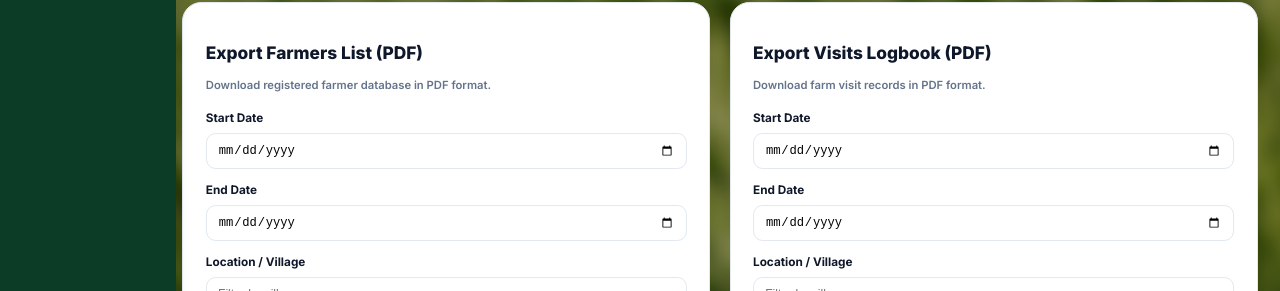
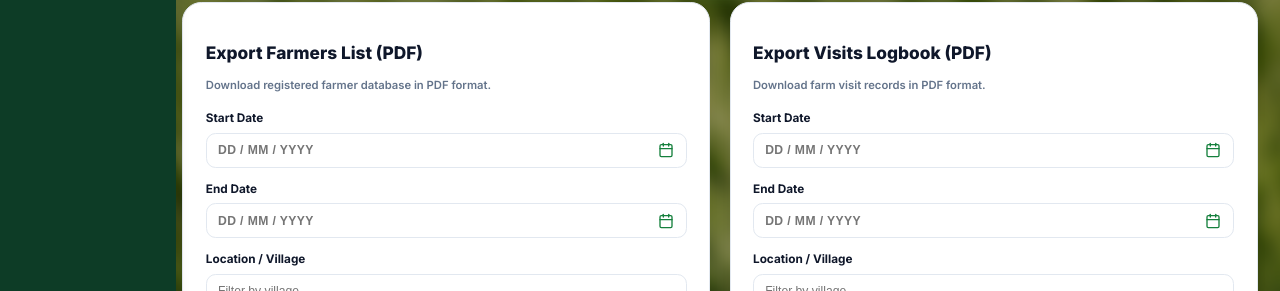
Before and after one commit to ashutosh096/kisanportal, a React (Vite) app in the folder client/: page /admin/export in a window 1280 px wide. Shown: the part 335-626 px from the top of the page. Built offline with nearby package versions, Linux system fonts and the light colour scheme; no server answers; sample sign-in values are in the browser's storage.

Commit message:
fix: enforce visual DD / MM / YYYY date picker across all form fields regardless of browser/OS locale

```diff
--- /dev/null
+++ b/client/src/components/DatePickerDDMMYYYY.jsx
@@ -0,0 +1,161 @@
+import React, { useRef } from 'react';
+import { Calendar } from 'lucide-react';
+
+// Helper to convert ISO YYYY-MM-DD or timestamp to DD / MM / YYYY for visual display
+const formatToDDMMYYYYDisplay = (isoStr) => {
+  if (!isoStr) return '';
+  const clean = String(isoStr).trim().split('T')[0];
+  const parts = clean.split('-');
+  if (parts.length === 3) {
+    if (parts[0].length === 4) {
+      // YYYY-MM-DD -> DD / MM / YYYY
+      return `${parts[2]} / ${parts[1]} / ${parts[0]}`;
+    } else if (parts[2].length === 4) {
+      // DD-MM-YYYY -> DD / MM / YYYY
+      return `${parts[0]} / ${parts[1]} / ${parts[2]}`;
+    }
+  }
+  const slashParts = clean.split('/');
+  if (slashParts.length === 3) {
+    if (slashParts[0].length === 4) {
+      // YYYY/MM/DD -> DD / MM / YYYY
+      return `${slashParts[2]} / ${slashParts[1]} / ${slashParts[0]}`;
+    } else if (slashParts[2].length === 4) {
+      // DD/MM/YYYY -> DD / MM / YYYY
+      return `${slashParts[0]} / ${slashParts[1]} / ${slashParts[2]}`;
+    }
+  }
+  return clean;
+};
+
+// Helper to convert DD / MM / YYYY -> YYYY-MM-DD for standard ISO state
+const formatToISO = (ddmmyyyyStr) => {
+  if (!ddmmyyyyStr) return '';
+  const clean = ddmmyyyyStr.replace(/\s+/g, '').replace(/\//g, '-');
+  const parts = clean.split('-');
+  if (parts.length === 3) {
+    if (parts[0].length <= 2 && parts[2].length === 4) {
+      const day = parts[0].padStart(2, '0');
+      const month = parts[1].padStart(2, '0');
+      const year = parts[2];
+      return `${year}-${month}-${day}`;
+    }
+  }
+  return ddmmyyyyStr;
+};
+
+const DatePickerDDMMYYYY = ({
+  name,
+  value,
+  onChange,
+  placeholder = 'DD / MM / YYYY',
+  required = false,
+  style = {},
+  className = 'input-field',
+}) => {
+  const hiddenNativeRef = useRef(null);
+
+  // Derived display value in DD / MM / YYYY
+  const displayVal = formatToDDMMYYYYDisplay(value);
+
+  const handleNativeChange = (e) => {
+    const rawVal = e.target.value; // YYYY-MM-DD from native datepicker
+    if (onChange) {
+      onChange({
+        target: {
+          name: name || '',
+          value: rawVal,
+        },
+      });
+    }
+  };
+
+  const triggerNativePicker = () => {
+    if (hiddenNativeRef.current) {
+      if (typeof hiddenNativeRef.current.showPicker === 'function') {
+        try {
+          hiddenNativeRef.current.showPicker();
+        } catch (err) {
+          hiddenNativeRef.current.focus();
+        }
+      } else {
+        hiddenNativeRef.current.focus();
+        hiddenNativeRef.current.click();
+      }
+    }
+  };
+
+  // Safe ISO value for hidden input
+  let isoForHidden = '';
+  if (value) {
+    const clean = String(value).split('T')[0].trim();
+    if (clean.includes('-') && clean.split('-')[0].length === 4) {
+      isoForHidden = clean;
+    } else {
+      isoForHidden = formatToISO(clean);
+    }
+  }
+
+  return (
+    <div style={{ position: 'relative', width: '100%', display: 'flex', alignItems: 'center' }}>
+      <input
+        type="text"
+        name={name ? `${name}_display` : undefined}
+        value={displayVal}
+        placeholder={placeholder}
+        required={required}
+        readOnly
+        onClick={triggerNativePicker}
+        className={className}
+        style={{
+          width: '100%',
+          paddingRight: '48px',
+          cursor: 'pointer',
+          fontWeight: 700,
+          letterSpacing: '0.5px',
+          ...style,
+        }}
+      />
+
+      {/* Calendar Icon Button */}
+      <button
+        type="button"
+        onClick={triggerNativePicker}
+        style={{
+          position: 'absolute',
+          right: '12px',
+          background: 'none',
+          border: 'none',
+          cursor: 'pointer',
+          color: '#15803d',
+          padding: '4px',
+          display: 'flex',
+          alignItems: 'center',
+          justifyContent: 'center',
+        }}
+      >
+        <Calendar size={20} />
+      </button>
+
+      {/* Hidden Native Date Input for Browser Calendar Picker */}
+      <input
+        ref={hiddenNativeRef}
+        type="date"
+        name={name}
+        value={isoForHidden}
+        onChange={handleNativeChange}
+        style={{
+          position: 'absolute',
+          opacity: 0,
+          width: 0,
+          height: 0,
+          pointerEvents: 'none',
+          bottom: 0,
+          left: 0,
+        }}
+      />
+    </div>
+  );
+};
+
+export default DatePickerDDMMYYYY;
--- a/client/src/pages/ExportPage.jsx
+++ b/client/src/pages/ExportPage.jsx
@@ -1,5 +1,6 @@
 import React, { useState } from 'react';
 import { Download, Calendar, MapPin, FileText, Layers } from 'lucide-react';
+import DatePickerDDMMYYYY from '../components/DatePickerDDMMYYYY';
 
 const ExportPage = () => {
   const [farmerStartDate, setFarmerStartDate] = useState('');
@@ -118,9 +119,7 @@ const ExportPage = () => {
 
           <div className="form-group">
             <label className="form-label" style={{ fontWeight: 700, color: '#0f172a' }}>Start Date</label>
-            <input
-              type="date"
-              className="input-field"
+            <DatePickerDDMMYYYY
               value={farmerStartDate}
               onChange={(e) => setFarmerStartDate(e.target.value)}
               style={{ borderRadius: '12px', padding: '12px 14px' }}
@@ -129,9 +128,7 @@ const ExportPage = () => {
 
           <div className="form-group">
             <label className="form-label" style={{ fontWeight: 700, color: '#0f172a' }}>End Date</label>
-            <input
-              type="date"
-              className="input-field"
+            <DatePickerDDMMYYYY
               value={farmerEndDate}
               onChange={(e) => setFarmerEndDate(e.target.value)}
               style={{ borderRadius: '12px', padding: '12px 14px' }}
@@ -178,9 +175,7 @@ const ExportPage = () => {
 
           <div className="form-group">
             <label className="form-label" style={{ fontWeight: 700, color: '#0f172a' }}>Start Date</label>
-            <input
-              type="date"
-              className="input-field"
+            <DatePickerDDMMYYYY
               value={surveyStartDate}
               onChange={(e) => setSurveyStartDate(e.target.value)}
               style={{ borderRadius: '12px', padding: '12px 14px' }}
@@ -189,9 +184,7 @@ const ExportPage = () => {
 
           <div className="form-group">
             <label className="form-label" style={{ fontWeight: 700, color: '#0f172a' }}>End Date</label>
-            <input
-              type="date"
-              className="input-field"
+            <DatePickerDDMMYYYY
               value={surveyEndDate}
               onChange={(e) => setSurveyEndDate(e.target.value)}
               style={{ borderRadius: '12px', padding: '12px 14px' }}
--- a/client/src/pages/Form2A.jsx
+++ b/client/src/pages/Form2A.jsx
@@ -3,6 +3,7 @@ import { useNavigate, useParams, Link } from 'react-router-dom';
 import { AuthContext } from '../context/AuthContext';
 import { ArrowLeft, Save, CheckCircle, AlertCircle, Sprout, Lock } from 'lucide-react';
 import ConflictDiffModal from '../components/ConflictDiffModal';
+import DatePickerDDMMYYYY from '../components/DatePickerDDMMYYYY';
 import { addOfflineForm2a } from '../offline/db';
 
 const STANDARD_EXTRA_CROPS = [
@@ -625,7 +626,7 @@ const Form2A = ({ farmerIdProp, onCompleted, embedded = false }) => {
             <label className="form-label" style={{ fontWeight: 700 }}>
               5. Sowing Date (बुवाई की तारीख)
             </label>
-            <input type="date" className="input-field" name="sowing_date" value={formData.sowing_date} onChange={handleChange} style={{ borderRadius: '12px' }} />
+            <DatePickerDDMMYYYY name="sowing_date" value={formData.sowing_date} onChange={handleChange} style={{ borderRadius: '12px' }} />
           </div>
 
           {/* 6TH QUESTION: SEED QUANTITY */}
@@ -719,7 +720,7 @@ const Form2A = ({ farmerIdProp, onCompleted, embedded = false }) => {
             <label className="form-label" style={{ fontWeight: 700 }}>
               11. Expected Harvest Date (अनुमानित कटाई की तारीख)
             </label>
-            <input type="date" className="input-field" name="harvest_date" value={formData.harvest_date} onChange={handleChange} style={{ borderRadius: '12px' }} />
+            <DatePickerDDMMYYYY name="harvest_date" value={formData.harvest_date} onChange={handleChange} style={{ borderRadius: '12px' }} />
           </div>
 
           {/* 12TH QUESTION: EXPECTED YIELD */}
--- a/client/src/pages/RegistrationForm.jsx
+++ b/client/src/pages/RegistrationForm.jsx
@@ -2,6 +2,7 @@ import React, { useState, useContext, useRef, useEffect } from 'react';
 import { useNavigate, Link } from 'react-router-dom';
 import { AuthContext } from '../context/AuthContext';
 import { ArrowLeft, Save, CheckCircle, AlertCircle, MapPin } from 'lucide-react';
+import DatePickerDDMMYYYY from '../components/DatePickerDDMMYYYY';
 import { addOfflineFarmer } from '../offline/db';
 
 const INDIAN_STATES = [
@@ -765,7 +766,7 @@ const RegistrationForm = () => {
           {/* REGISTRATION DATE */}
           <div className="form-group" style={{ marginBottom: '24px' }}>
             <label className="form-label">Registration Date (दिनांक)</label>
-            <input type="date" className="input-field" name="date" value={formData.date} onChange={handleChange} style={{ borderRadius: '12px' }} />
+            <DatePickerDDMMYYYY name="date" value={formData.date} onChange={handleChange} style={{ borderRadius: '12px' }} />
           </div>
 
           {/* SUBMIT BUTTON */}
--- a/client/src/pages/SurveyForm.jsx
+++ b/client/src/pages/SurveyForm.jsx
@@ -6,6 +6,7 @@ import { ArrowLeft, Save, CheckCircle, AlertCircle, Navigation, MapPin, FileSpre
 import { formatDateDDMMYYYY } from '../utils/dateFormatter';
 
 import Form2A from './Form2A';
+import DatePickerDDMMYYYY from '../components/DatePickerDDMMYYYY';
 import { addOfflineForm2b } from '../offline/db';
 
 const SurveyForm = () => {
@@ -1043,9 +1044,7 @@ const SurveyForm = () => {
                   {/* Visit Date */}
                   <div className="form-group">
                     <label className="form-label">Date (तारीख) *</label>
-                    <input
-                      type="date"
-                      className="input-field"
+                    <DatePickerDDMMYYYY
                       name="visit_date"
                       value={formData.visit_date}
                       onChange={handleChange}
```
